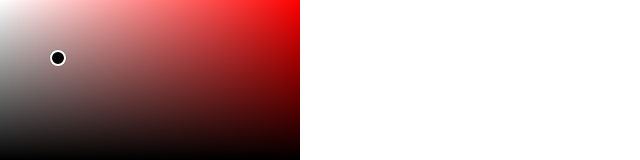
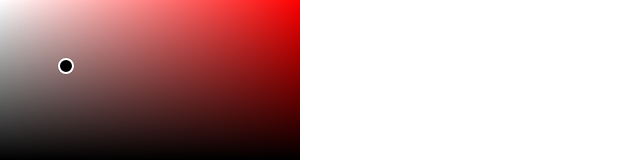
Before and after one commit to MyMagicCode/react-practice, a React (Create React App) app: page / in a window 1280 px wide. Shown: the top 160 px of the page, without its empty margins (0-640 px from the left). Built offline with nearby package versions, Linux system fonts and the light colour scheme.

Commit message:
feat: 新增useColorDrag逻辑

```diff
--- a/src/components/color-picker/Palette.tsx
+++ b/src/components/color-picker/Palette.tsx
@@ -1,11 +1,15 @@
+import { useRef } from "react";
 import { Color } from "./Color";
 import Handler from "./Handler";
 import Transform from "./Transform";
 
 function Palette({ color }: { color: Color }) {
+
+  const transformRef = useRef<HTMLDivElement>(null)
+
   return (
     <div className="color-picker-palette">
-      <Transform offset={{ x: 50, y: 50 }}>
+      <Transform ref={transformRef} offset={{ x: 50, y: 50 }}>
         <Handler color={color} />
       </Transform>
       <div
--- a/src/components/color-picker/Transform.tsx
+++ b/src/components/color-picker/Transform.tsx
@@ -1,7 +1,12 @@
 import { forwardRef, PropsWithChildren } from "react";
 
+
+export interface TransformOffset {
+  x: number;
+  y: number;
+}
 interface TransformProps extends PropsWithChildren {
-  offset: { x: number; y: number };
+  offset: TransformOffset;
 }
 
 const Transform = forwardRef<HTMLDivElement, TransformProps>((props, ref) => {
@@ -12,8 +17,8 @@ const Transform = forwardRef<HTMLDivElement, TransformProps>((props, ref) => {
       style={{
         position: "absolute",
         zIndex: 1,
-        left: offset.x + "px",
-        top: offset.y + "px",
+        left: offset.x ?? 0,
+        top: offset.y ?? 0,
         transform: `translate(50%,50%)`,
       }}
     >
--- a/src/components/color-picker/index.scss
+++ b/src/components/color-picker/index.scss
@@ -12,9 +12,6 @@
     }
   }
   &-handler {
-    position: absolute;
-    z-index: 1;
-
     width: 16px;
     height: 16px;
     border: 2px solid #fff;
```
Also changed, not shown: src/components/color-picker/useColorDrag.tsx (added, +15 -0 lines).
